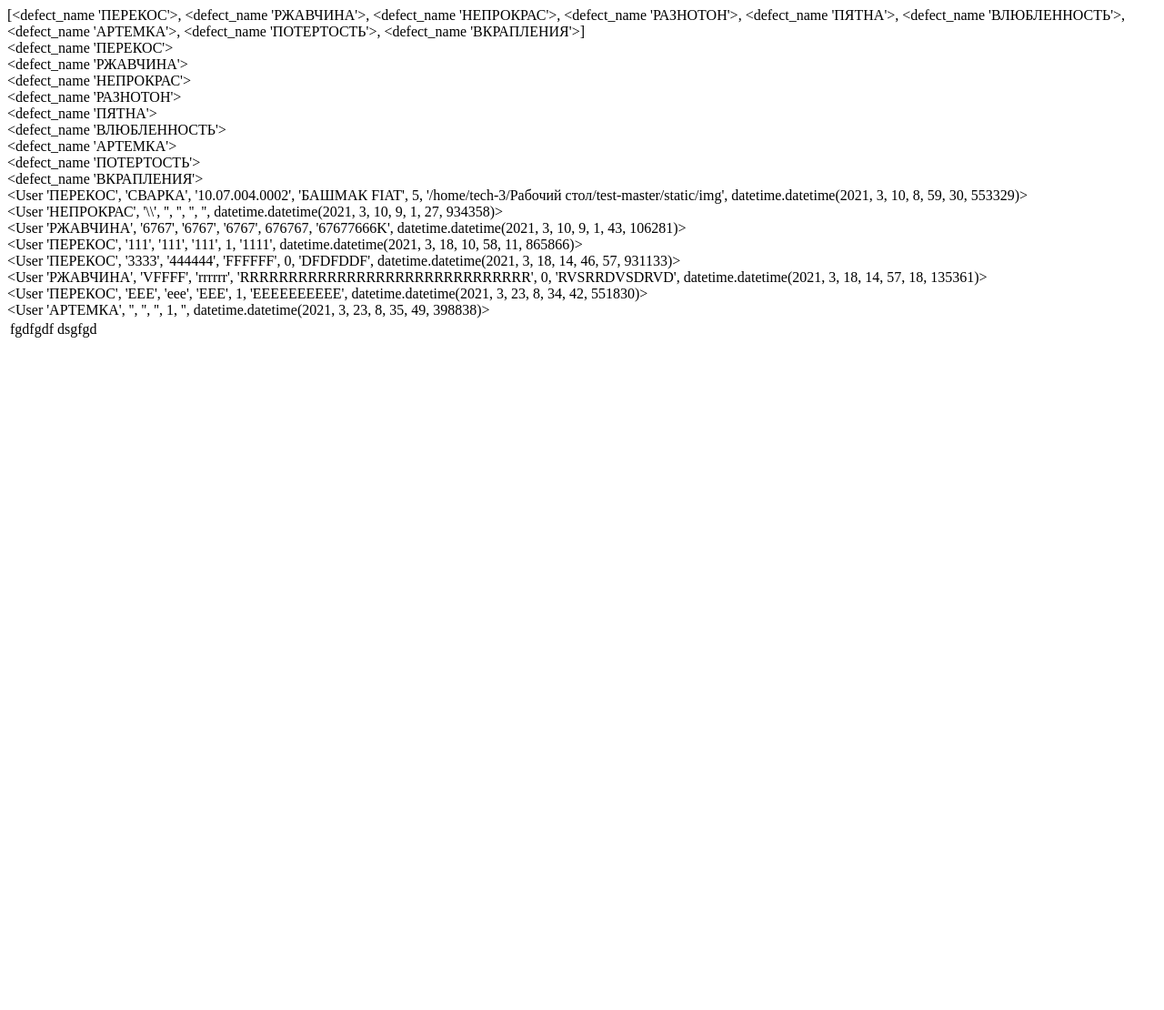
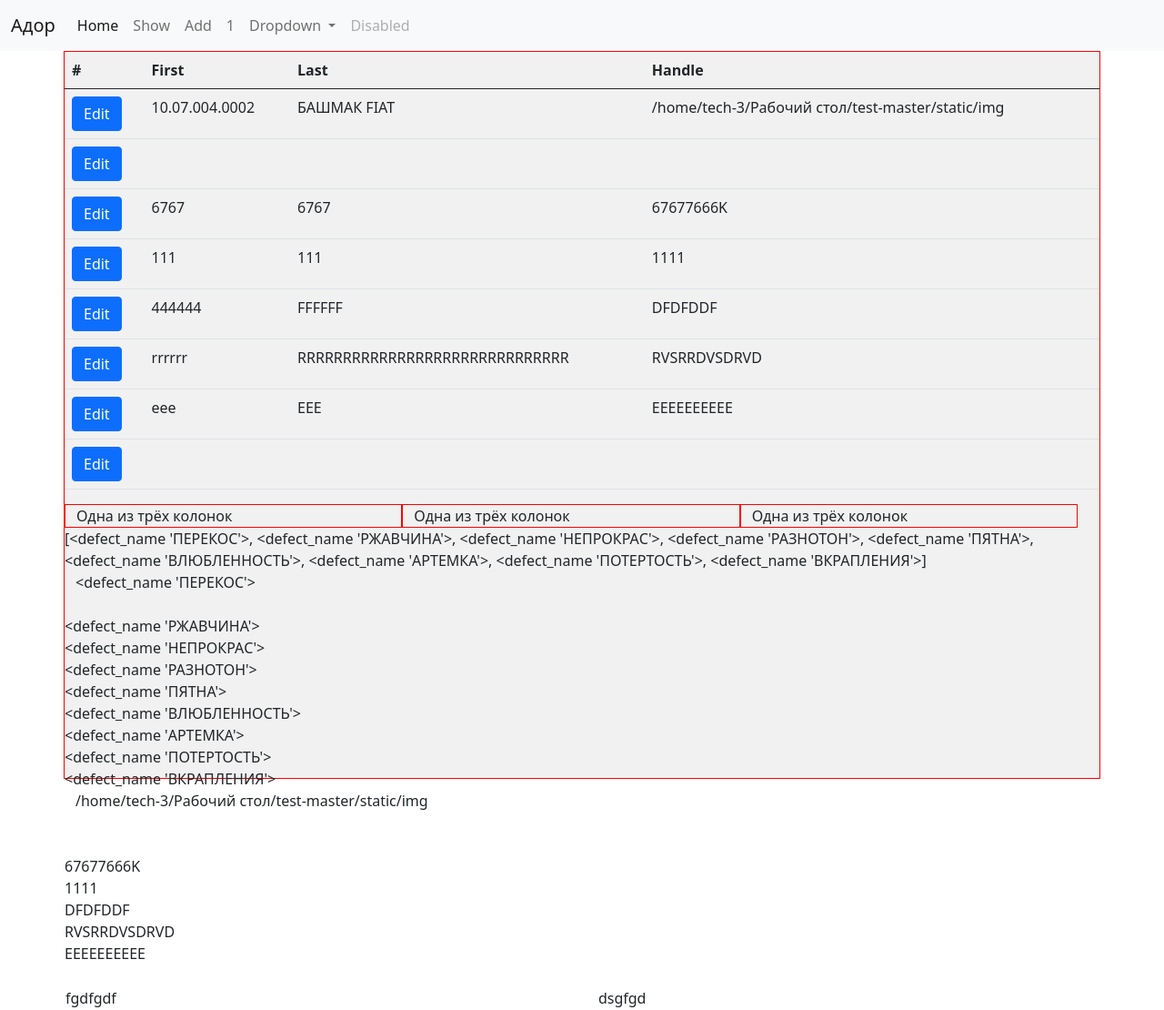
Before and after one commit to DjonnyLem/catalog, a Flask app: page /show in a window 1280 px wide. Shown: the whole page at 91% size. Before the commit the page ends 371 px from the top, so only its background shows below. Run offline with Flask 2, Linux system fonts and the light colour scheme; data comes from the database, SQL or seed files in the repository; both versions use the stored data as it was after the commit.

Commit message:
12/04/2021 16:00

```diff
--- a/app.py
+++ b/app.py
@@ -48,10 +48,11 @@ class Operation(db.Model):
 @app.route('/')
 @app.route('/home')
 def index():
-    return  """
-        <h2 style='color: red;'>Hi, Djonny!</h2>
+    #return  """ <h2 style='color: red;'>Hi, Djonny!</h2> """
 
-        """
+    return render_template("base1.html")
+
+
 
 @app.route('/add', methods=['POST', 'GET'])
 def add():
@@ -132,12 +133,13 @@ def show():
     d = Catalog.query.all()
     c = Catalog.query.all()
     f=Catalog.query.order_by(Catalog.name).all()
-    print(defects)
-    print(type(d))
-    print(d)
-    print('+'*15)
-    print(f)
+    #print(defects)
+    #print(type(d))
+    print(c)
+    #print('+'*70)
+    #print(f)
     return render_template("show.html", defects=defects, d=d)
+
 
 
 
--- /dev/null
+++ b/templates/base1.html
@@ -0,0 +1,72 @@
+
+<!doctype html>
+<html lang="ru">
+  <head>
+    <!-- Обязательные метатеги -->
+    <meta charset="utf-8">
+    <meta name="viewport" content="width=device-width, initial-scale=1">
+
+    <!-- Bootstrap CSS -->
+    <link href="https://cdn.jsdelivr.net/npm/bootstrap@5.0.0-beta3/dist/css/bootstrap.min.css" rel="stylesheet" integrity="sha384-eOJMYsd53ii+scO/bJGFsiCZc+5NDVN2yr8+0RDqr0Ql0h+rP48ckxlpbzKgwra6" crossorigin="anonymous">
+
+    <title>{% block title %}{% endblock %}</title>
+  </head>
+  <body>
+    <nav class="navbar navbar-expand-lg navbar-light bg-light">
+  <div class="container-fluid">
+    <a class="navbar-brand" href="#">Адор</a>
+    <button class="navbar-toggler" type="button" data-bs-toggle="collapse" data-bs-target="#navbarSupportedContent" aria-controls="navbarSupportedContent" aria-expanded="false" aria-label="Toggle navigation">
+      <span class="navbar-toggler-icon"></span>
+    </button>
+    <div class="collapse navbar-collapse" id="navbarSupportedContent">
+      <ul class="navbar-nav me-auto mb-2 mb-lg-0">
+        <li class="nav-item">
+          <a class="nav-link active" aria-current="page" href="/">Home</a>
+        </li>
+        <li class="nav-item">
+          <a class="nav-link" href="/show">Show</a>
+        </li>
+        <li class="nav-item">
+          <a class="nav-link" href="/add">Add</a>
+        </li>
+        <li class="nav-item">
+          <a class="nav-link" href="/1">1</a>
+        </li>
+        <li class="nav-item dropdown">
+          <a class="nav-link dropdown-toggle" href="#" id="navbarDropdown" role="button" data-bs-toggle="dropdown" aria-expanded="false">
+            Dropdown
+          </a>
+          <ul class="dropdown-menu" aria-labelledby="navbarDropdown">
+            <li><a class="dropdown-item" href="#">Action</a></li>
+            <li><a class="dropdown-item" href="#">Another action</a></li>
+            <li><hr class="dropdown-divider"></li>
+            <li><a class="dropdown-item" href="#">Something else here</a></li>
+          </ul>
+        </li>
+        <li class="nav-item">
+          <a class="nav-link disabled" href="#" tabindex="-1" aria-disabled="true">Disabled</a>
+        </li>
+      </ul>
+<!--
+      <form class="d-flex">
+        <input class="form-control me-2" type="search" placeholder="Search" aria-label="Search">
+        <button class="btn btn-outline-success" type="submit">Search</button>
+      </form>
+-->
+    </div>
+  </div>
+</nav>
+
+ {% block body %}{% endblock %}
+
+    <!-- Дополнительный JavaScript; выберите один из двух! -->
+
+    <!-- Вариант 1: Bootstrap в связке с Popper -->
+    <script src="https://cdn.jsdelivr.net/npm/bootstrap@5.0.0-beta3/dist/js/bootstrap.bundle.min.js" integrity="sha384-JEW9xMcG8R+pH31jmWH6WWP0WintQrMb4s7ZOdauHnUtxwoG2vI5DkLtS3qm9Ekf" crossorigin="anonymous"></script>
+
+    <!-- Вариант 2: Bootstrap JS отдельно от Popper
+    <script src="https://cdn.jsdelivr.net/npm/@popperjs/core@2.9.1/dist/umd/popper.min.js" integrity="sha384-SR1sx49pcuLnqZUnnPwx6FCym0wLsk5JZuNx2bPPENzswTNFaQU1RDvt3wT4gWFG" crossorigin="anonymous"></script>
+    <script src="https://cdn.jsdelivr.net/npm/bootstrap@5.0.0-beta3/dist/js/bootstrap.min.js" integrity="sha384-j0CNLUeiqtyaRmlzUHCPZ+Gy5fQu0dQ6eZ/xAww941Ai1SxSY+0EQqNXNE6DZiVc" crossorigin="anonymous"></script>
+    -->
+  </body>
+</html>
--- a/templates/show.html
+++ b/templates/show.html
@@ -1,11 +1,85 @@
-{{ defects }}
+{% extends 'base1.html' %}
+
+
+{% block title %}
+Show
+{% endblock %}
+
+
+{% block body %}
+
+
+
+
+
+    <div class="container">
+        <div class="row" style="background-color: #f1f1f1; border:1px solid red; height:100vh">
+
+
+
+
+<table class="table">
+  <thead>
+    <tr>
+      <th scope="col">#</th>
+      <th scope="col">First</th>
+      <th scope="col">Last</th>
+      <th scope="col">Handle</th>
+    </tr>
+  </thead>
+  <tbody>
+{% for i in d %}
+ <tr>
+      <th><input type="submit" class="btn btn-primary" value="Edit"></th>
+      <td>{{ i.aricle }}</td>
+      <td>{{ i.name }}</td>
+      <td>{{ i.note }}</td>
+  </tr>
+{% endfor %}
+<!--
+    <tr>
+      <th scope="row">1</th>
+      <td>Mark</td>
+      <td>Otto</td>
+      <td>@mdo</td>
+    </tr>
+    <tr>
+      <th scope="row">2</th>
+      <td>Jacob</td>
+      <td>Thornton</td>
+      <td>@fat</td>
+    </tr>
+    <tr>
+      <th scope="row">3</th>
+      <td colspan="2">Larry the Bird</td>
+      <td>@twitter</td>
+    </tr>
+-->
+  </tbody>
+</table>
+
+
+
+<div class="row align-items-start">
+    <div class="col" style="border:1px solid red;">
+      Одна из трёх колонок
+    </div>
+    <div class="col" style="border:1px solid red;">
+      Одна из трёх колонок
+    </div>
+    <div class="col" style="border:1px solid red;">
+      Одна из трёх колонок
+    </div>
+  </div>
+
+ {{ defects }}
 <br>
 {% for i in defects %}
 <a>{{ i }}</a><br
 {% endfor %}
 <br>
 {% for i in d %}
-<a>{{ i }}</a><br
+<a>{{ i.note }}</a><br
 {% endfor %}
 <br>
 <table>
@@ -13,3 +87,10 @@
     <td>fgdfgdf</td>
     <td>dsgfgd</td>
 </table>
+
+
+    </div>
+    </div>
+
+
+{% endblock %}
```
Also changed, not shown: templates/1.html (+10 -0 lines), templates/add.html (+8 -28 lines), catalog.db, static/img/file1.jpg (added), 1 other file.
